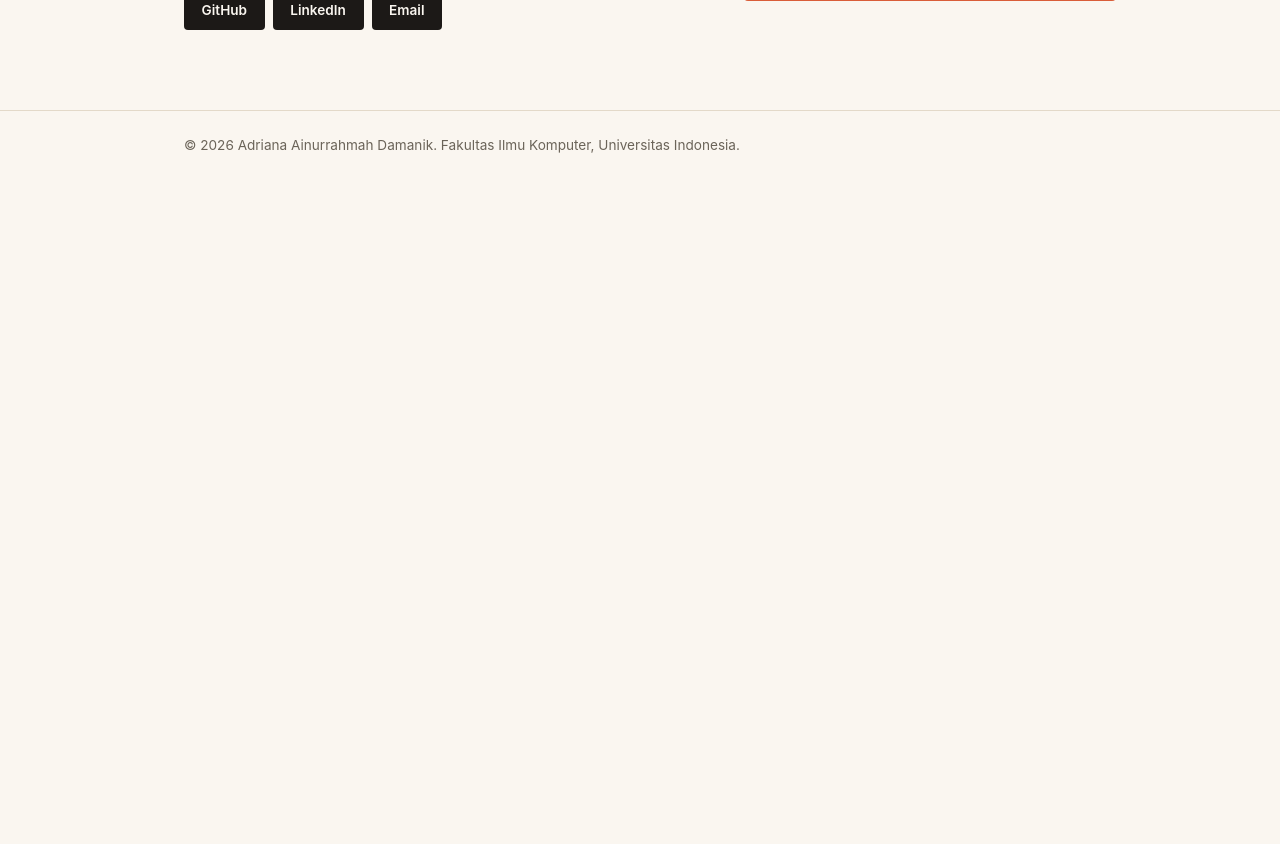
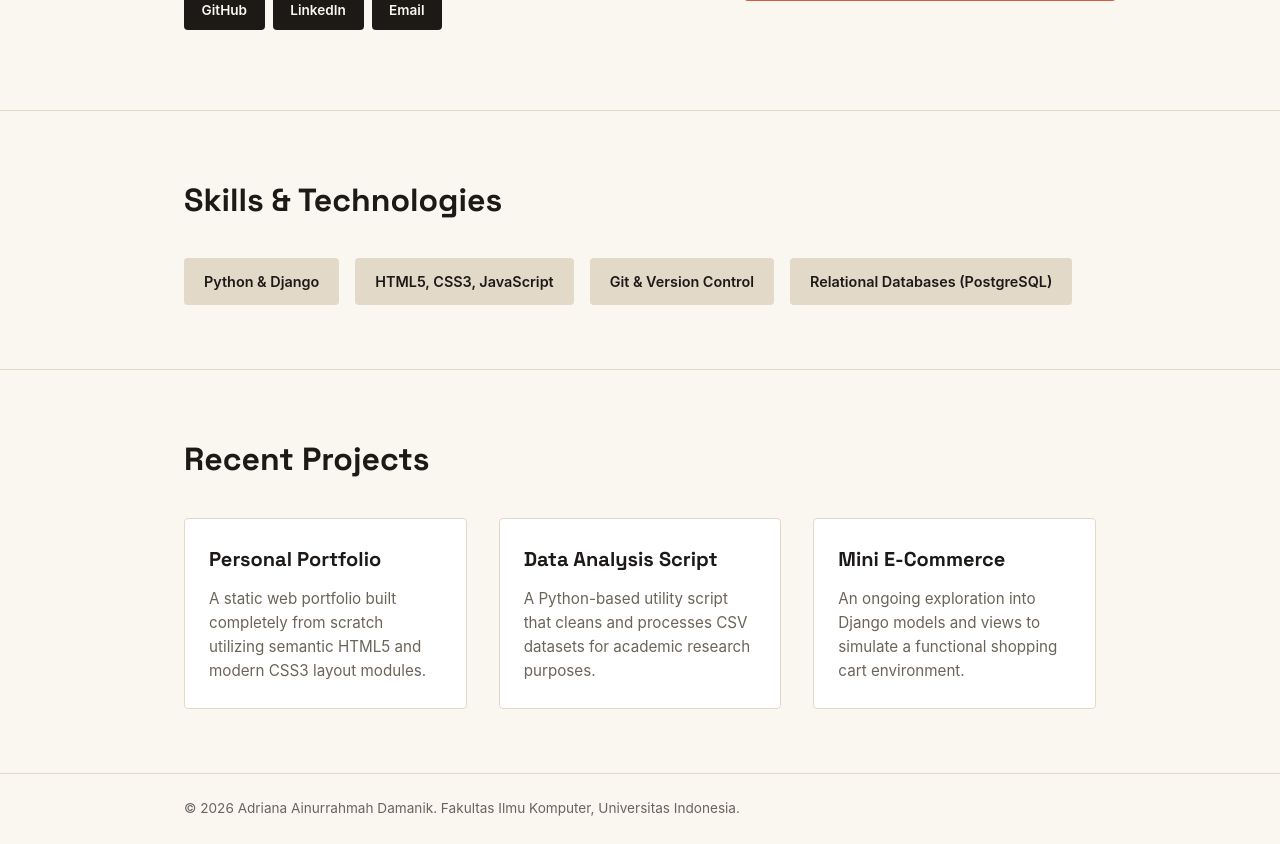
Before and after one commit to adiradmnk/myportofolio, a Django app: page / in a window 1280 px wide. Shown: the part 586-1430 px from the top of the page. Before the commit the page ends 739 px from the top, so only its background shows below. Run offline with Django 4.2, Linux system fonts and the light colour scheme.

Commit message:
feat: tambah section project dan readme (jawaban dari pertanyaan)

```diff
--- a/static/css/style.css
+++ b/static/css/style.css
@@ -1,3 +1,7 @@
+html {
+    scroll-behavior: smooth;
+}
+
 * {
     margin: 0;
     padding: 0;
@@ -169,6 +173,69 @@ h1, .brand {
     border: 3px solid var(--ink);
 }
 
+.skills, .projects {
+    padding: 4rem 0;
+    border-top: 1px solid var(--line);
+}
+
+.section-title {
+    font-family: "Space Grotesk", -apple-system, sans-serif;
+    font-size: 2rem;
+    margin-bottom: 2rem;
+}
+
+.skills-list {
+    display: flex;
+    flex-wrap: wrap;
+    gap: 1rem;
+}
+
+.skill-item {
+    background-color: var(--line);
+    color: var(--ink);
+    padding: 0.75rem 1.25rem;
+    border-radius: var(--radius);
+    font-weight: 600;
+    font-size: 0.9rem;
+    transition: transform 0.2s ease, background-color 0.2s ease;
+}
+
+.skill-item:hover {
+    background-color: var(--accent);
+    color: var(--paper);
+    transform: translateY(-3px);
+}
+
+.projects-grid {
+    display: grid;
+    grid-template-columns: repeat(auto-fit, minmax(280px, 1fr));
+    gap: 2rem;
+}
+
+.project-card {
+    background-color: #ffffff;
+    border: 1px solid var(--line);
+    border-radius: var(--radius);
+    padding: 1.5rem;
+    transition: transform 0.2s ease, box-shadow 0.2s ease;
+}
+
+.project-card:hover {
+    transform: translateY(-5px);
+    box-shadow: 0 10px 20px rgba(0,0,0,0.05);
+}
+
+.project-card h3 {
+    font-family: "Space Grotesk", -apple-system, sans-serif;
+    margin-bottom: 0.75rem;
+    font-size: 1.25rem;
+}
+
+.project-card p {
+    color: var(--text-muted);
+    font-size: 0.95rem;
+}
+
 .site-footer {
     padding: 1.5rem;
     color: var(--text-muted);
--- a/templates/index.html
+++ b/templates/index.html
@@ -15,6 +15,8 @@
             <a href="#profile" class="brand">Adriana</a>
             <nav>
                 <a href="#profile">Profile</a>
+                <a href="#skills">Skills</a>
+                <a href="#projects">Projects</a>
             </nav>
         </div>
     </header>
@@ -50,6 +52,44 @@
                 </div>
             </div>
         </section>
+
+        <section class="skills" id="skills">
+            <div class="container">
+                <h2 class="section-title">Skills & Technologies</h2>
+                <div class="skills-list">
+                    <div class="skill-item">Python & Django</div>
+                    <div class="skill-item">HTML5, CSS3, JavaScript</div>
+                    <div class="skill-item">Git & Version Control</div>
+                    <div class="skill-item">Relational Databases (PostgreSQL)</div>
+                </div>
+            </div>
+        </section>
+
+        <section class="projects" id="projects">
+            <div class="container">
+                <h2 class="section-title">Recent Projects</h2>
+                <div class="projects-grid">
+                    <article class="project-card">
+                        <div class="project-content">
+                            <h3>Personal Portfolio</h3>
+                            <p>A static web portfolio built completely from scratch utilizing semantic HTML5 and modern CSS3 layout modules.</p>
+                        </div>
+                    </article>
+                    <article class="project-card">
+                        <div class="project-content">
+                            <h3>Data Analysis Script</h3>
+                            <p>A Python-based utility script that cleans and processes CSV datasets for academic research purposes.</p>
+                        </div>
+                    </article>
+                    <article class="project-card">
+                        <div class="project-content">
+                            <h3>Mini E-Commerce</h3>
+                            <p>An ongoing exploration into Django models and views to simulate a functional shopping cart environment.</p>
+                        </div>
+                    </article>
+                </div>
+            </div>
+        </section>
     </main>
 
     <footer class="site-footer">
```
Also changed, not shown: README.md.
